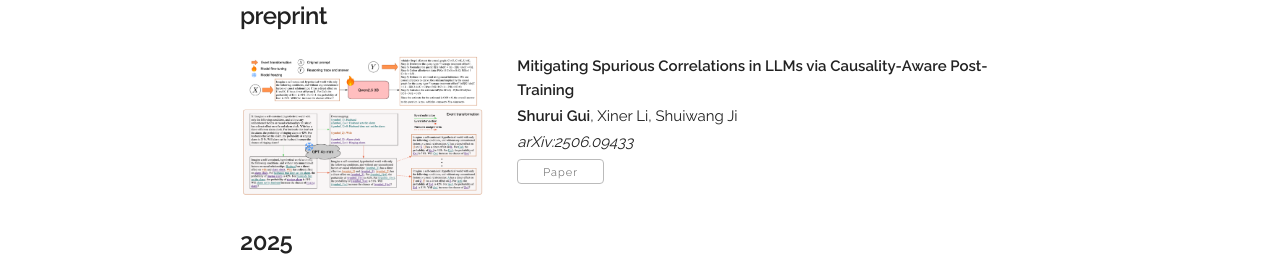
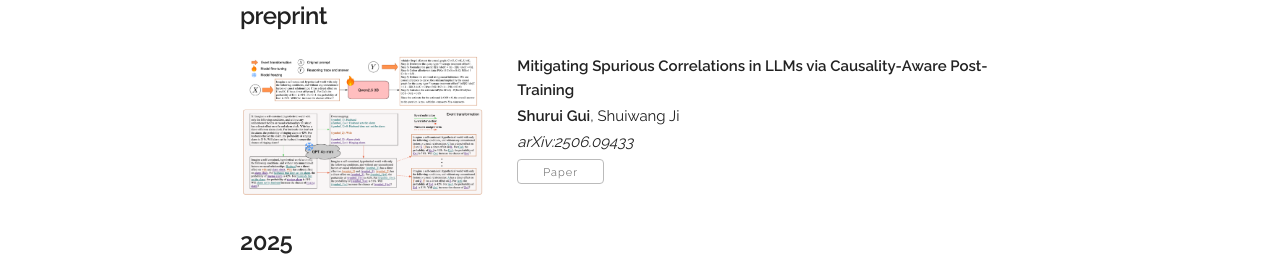
Before and after one commit to CM-BF/CM-BF.github.io, a Jekyll site: the page built from index.html, in a window 1280 px wide and 900 px high, scrolled down 1739 px. Shown: the part 153-431 px from the top of the window. Built offline with Jekyll 4.4.1, drawn with Linux system fonts in a browser that asks for light colours; a style sheet for code colours, icons or effects is not loaded.

Commit message:
Paper update: CAPT

```diff
--- a/_data/publications.yaml
+++ b/_data/publications.yaml
@@ -63,7 +63,7 @@ pubs:
   - year: preprint
     papers:
       - title: "Mitigating Spurious Correlations in LLMs via Causality-Aware Post-Training"
-        authors: "<b>Shurui Gui</b>, Xiner Li, Shuiwang Ji"
+        authors: "<b>Shurui Gui</b>, Shuiwang Ji"
         venue: "arXiv:2506.09433"
         paper_pdf: "https://arxiv.org/pdf/2506.09433"
 #        code: "https://github.com/divelab/AIRS/tree/main/OpenODE/DIF"
```
